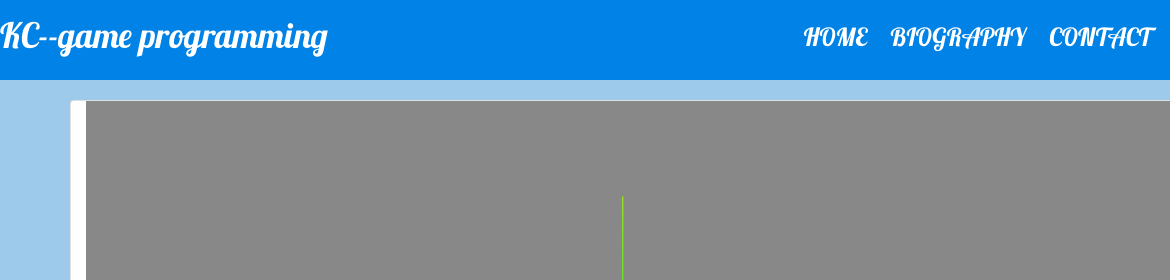
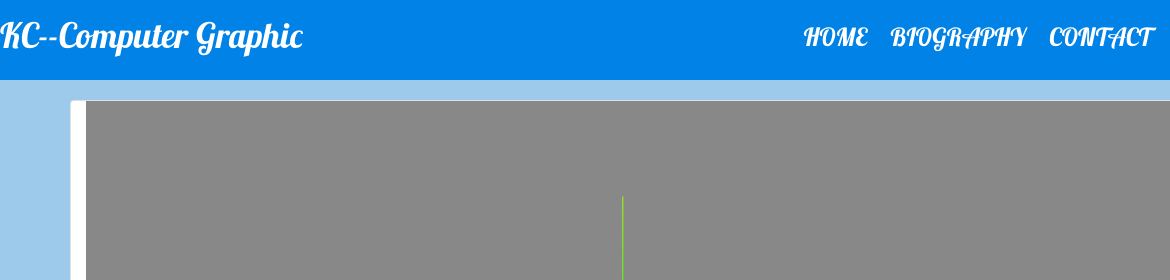
Before and after one commit to ken2137/CGhw, a plain HTML site: page index.html in a window 1280 px wide. Shown: the top 280 px of the page, 0-1170 px from the left. Drawn offline with Linux system fonts and the light colour scheme; some packages are replaced by stand-ins of ours; files whose address does not match are found by name.

Commit message:
Update index.html

```diff
--- a/index.html
+++ b/index.html
@@ -31,7 +31,7 @@
             <label for = "check" class = "checkbtn">
                 <i class = "fas fa-bars"></i>
             </label>
-            <label class = "logo">KC--game programming</label>
+            <label class = "logo">KC--Computer Graphic</label>
             <ul>
                 <li><a href="index.html">Home</a></li>
                 <li><a href="#">biography</a></li>
```
